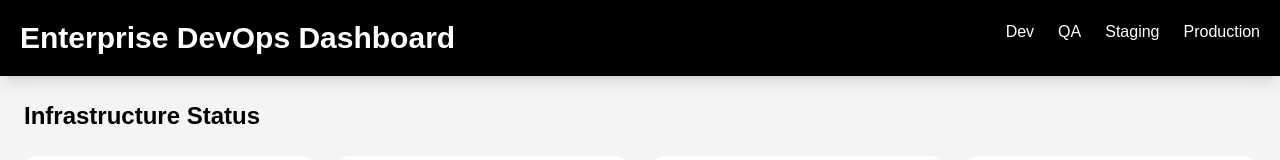
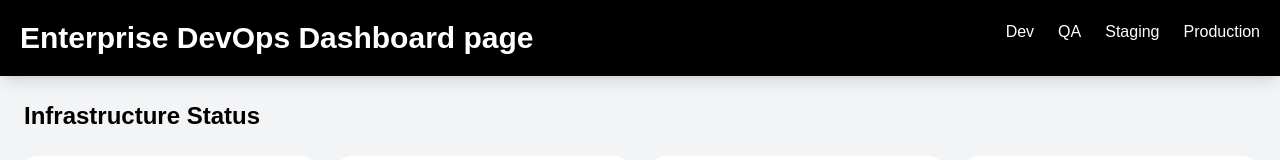
Before and after one commit to hariharanhb11/enterprise-devops-project, a React (Create React App) app in the folder frontend/: page / in a window 1280 px wide. Shown: the top 160 px of the page. Built offline with nearby package versions, Linux system fonts and the light colour scheme.

Commit message:
Updated App.js file

```diff
--- a/frontend/src/App.js
+++ b/frontend/src/App.js
@@ -33,7 +33,7 @@ function App() {
         <div className="container mx-auto flex justify-between">
 
           <h1 className="text-3xl font-bold">
-            Enterprise DevOps Dashboard
+            Enterprise DevOps Dashboard page
           </h1>
 
           <div className="hidden md:flex gap-6">
```
